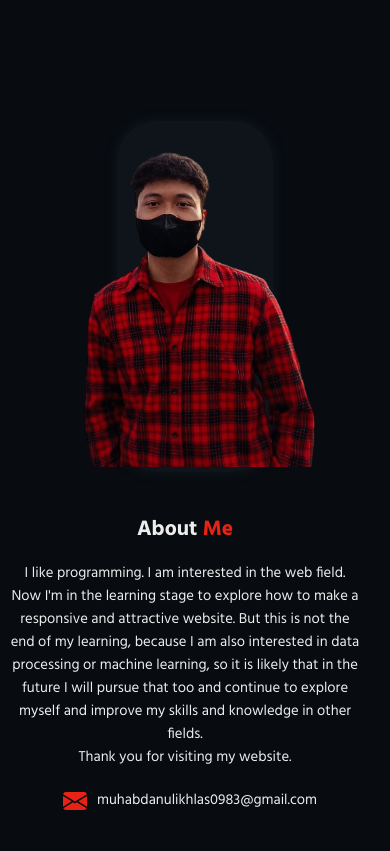
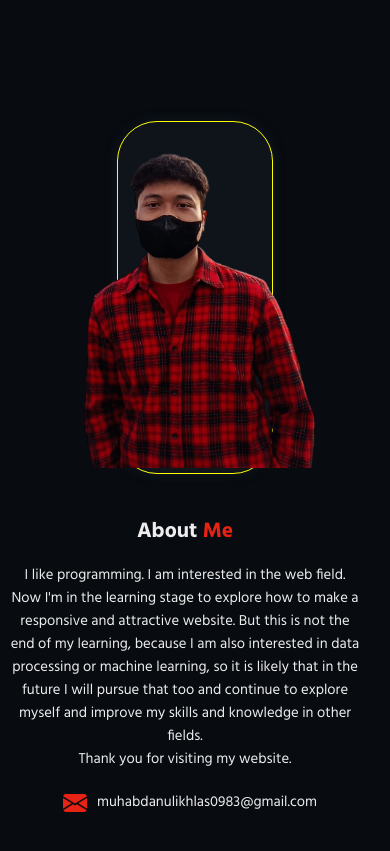
Before and after one commit to AbdanulIkhlas/AbdanulIkhlas.github.io, a plain HTML site: page index.html in a window 390 px wide. Shown: the part 860-1711 px from the top of the page. Drawn offline with Linux system fonts and the light colour scheme.

Commit message:
finishing

```diff
--- a/assets/style/index.css
+++ b/assets/style/index.css
@@ -276,7 +276,6 @@ section .icon {
 
 #about aside img {
     width: 500px;
-
 }
 
 /** ----- end : style main (about-aside)*/
@@ -327,7 +326,7 @@ section .icon {
     width: 100%;
     display: flex;
     flex-wrap: wrap;
-    justify-content: space-around;
+    justify-content: space-between;
     flex: 1;
 }
 
@@ -521,8 +520,13 @@ footer {
     }
 
 
+    #about aside {
+        width: 100vw;
+    }
+
     #about aside .background {
-        width: 60vw;
+        width: 100%;
+        border: 1px solid yellow;
     }
 
     #about aside img {
```
